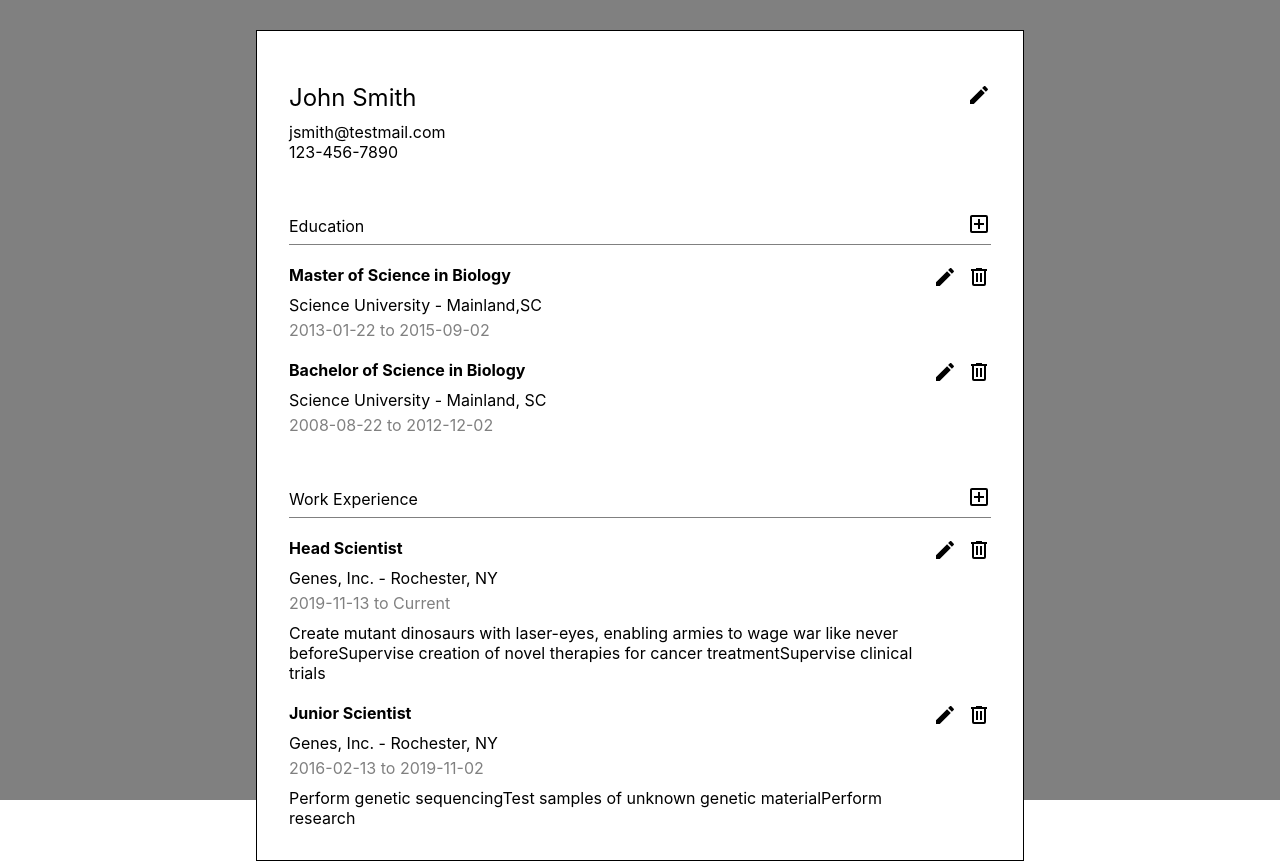
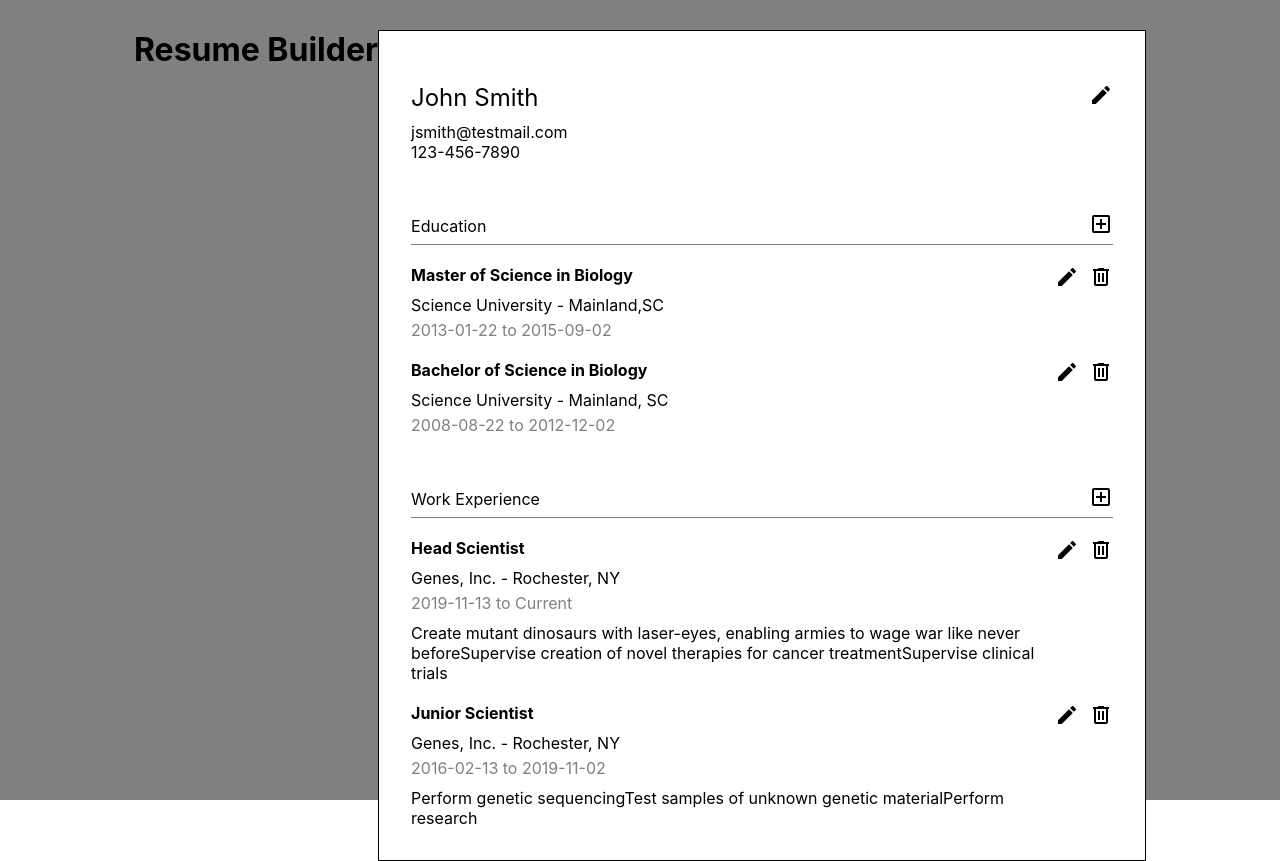
Before and after one commit to gband85/cv-project, a React (Create React App) app: page / in a window 1280 px wide. Built offline with nearby package versions, Linux system fonts and the light colour scheme.

Commit message:
add navbar

```diff
--- a/src/index.js
+++ b/src/index.js
@@ -57,6 +57,9 @@ const JOB_DATA=[{
 const root = ReactDOM.createRoot(document.getElementById('root'));
 root.render(
   <React.StrictMode>
+      <div class="navbar">
+    <h1 class="navbar__brand">Resume Builder</h1>
+</div>
     <App degrees={DEGREE_DATA} jobs={JOB_DATA} general={GENERAL_DATA}/>
   </React.StrictMode>
 );
```
